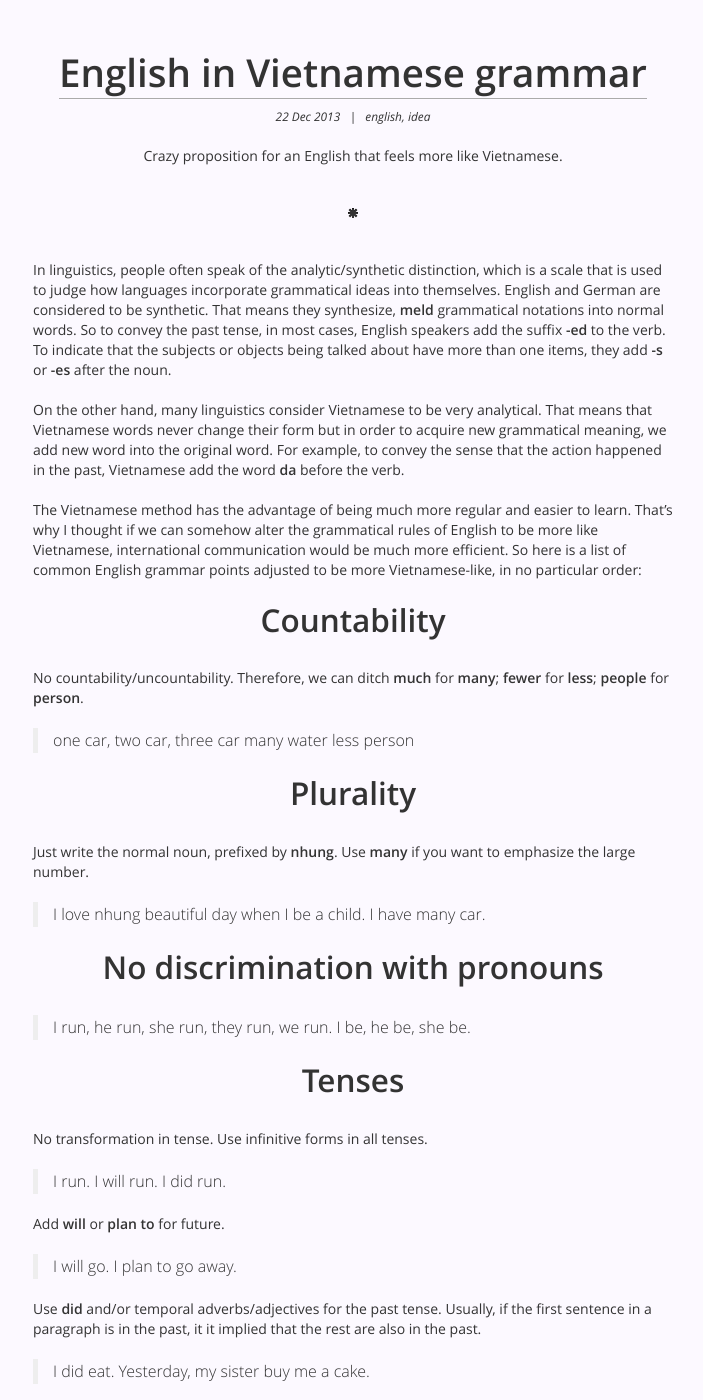
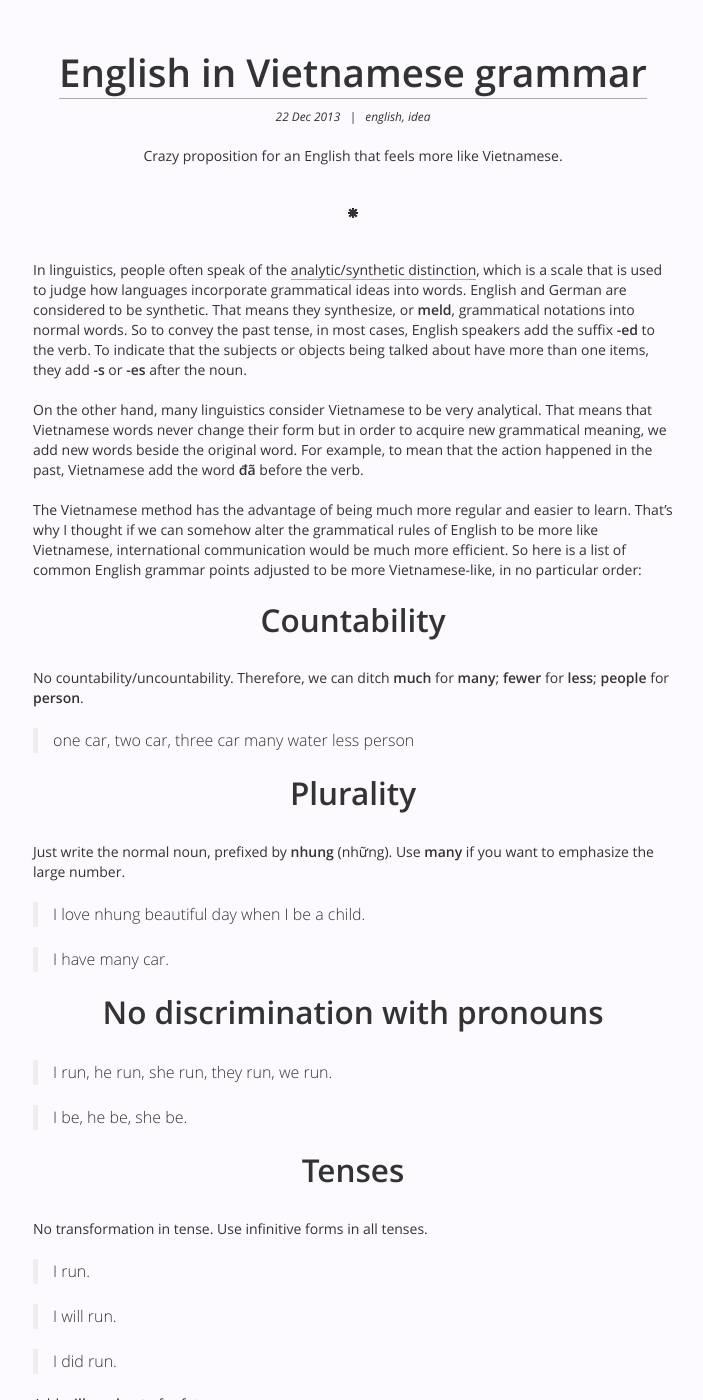
Before and after one commit to lewtds/lewtds.github.com, a Jekyll site: the page built from _posts/2013-12-22-english-vietnamese-grammar.md, in a window 1280 px wide and 1400 px high, scrolled down 270 px. Shown: the whole window, without its empty margins (287-990 px from the left). Built offline with Jekyll 4.4.1, drawn with Linux system fonts in a browser that asks for light colours; comment, search, counter and statistics services are not loaded; some of the changed text lies outside the part shown.

Commit message:
Post editing

```diff
--- a/_posts/2013-12-22-english-vietnamese-grammar.md
+++ b/_posts/2013-12-22-english-vietnamese-grammar.md
@@ -5,11 +5,13 @@
 description: "Crazy proposition for an English that feels more like Vietnamese."
 ---
 
-In linguistics, people often speak of the analytic/synthetic distinction, which is a scale that is used to judge how languages incorporate grammatical ideas into themselves. English and German are considered to be synthetic. That means they synthesize, **meld** grammatical notations into normal words. So to convey the past tense, in most cases, English speakers add the suffix **-ed** to the verb. To indicate that the subjects or objects being talked about have more than one items, they add **-s** or **-es** after the noun.
+In linguistics, people often speak of the [analytic/synthetic distinction][1], which is a scale that is used to judge how languages incorporate grammatical ideas into words. English and German are considered to be synthetic. That means they synthesize, or **meld**, grammatical notations into normal words. So to convey the past tense, in most cases, English speakers add the suffix **-ed** to the verb. To indicate that the subjects or objects being talked about have more than one items, they add **-s** or **-es** after the noun.
 
-On the other hand, many linguistics consider Vietnamese to be very analytical. That means that Vietnamese words never change their form but in order to acquire new grammatical meaning, we add new word into the original word. For example, to convey the sense that the action happened in the past, Vietnamese add the word **da** before the verb.
+On the other hand, many linguistics consider Vietnamese to be very analytical. That means that Vietnamese words never change their form but in order to acquire new grammatical meaning, we add new words beside the original word. For example, to mean that the action happened in the past, Vietnamese add the word **đã** before the verb.
 
 The Vietnamese method has the advantage of being much more regular and easier to learn. That's why I thought if we can somehow alter the grammatical rules of English to be more like Vietnamese, international communication would be much more efficient. So here is a list of common English grammar points adjusted to be more Vietnamese-like, in no particular order:
+
+[1]: http://en.wikipedia.org/wiki/Morphological_typology
 
 ## Countability
 
@@ -21,14 +23,16 @@
 
 ## Plurality
 
-Just write the normal noun, prefixed by **nhung**. Use **many** if you want to emphasize the large number.
+Just write the normal noun, prefixed by **nhung** (những). Use **many** if you want to emphasize the large number.
 
 > I love nhung beautiful day when I be a child.
+
 > I have many car.
 
 ## No discrimination with pronouns
 
 > I run, he run, she run, they run, we run.
+
 > I be, he be, she be.
 
 ## Tenses
@@ -36,7 +40,9 @@
 No transformation in tense. Use infinitive forms in all tenses.
 
 > I run.
+
 > I will run.
+
 > I did run.
 
 Add **will** or **plan to** for future.
@@ -46,6 +52,7 @@
 Use **did** and/or temporal adverbs/adjectives for the past tense. Usually, if the first sentence in a paragraph is in the past, it it implied that the rest are also in the past.
 
 > I did eat.
+
 > Yesterday, my sister buy me a cake.
 
 ## Aspects
@@ -81,6 +88,7 @@
 Use **of**. Ditch the possessive case completely.
 
 > Mom of Jane
+
 > BAD: Jane's mom
 
 ## Articles
```
